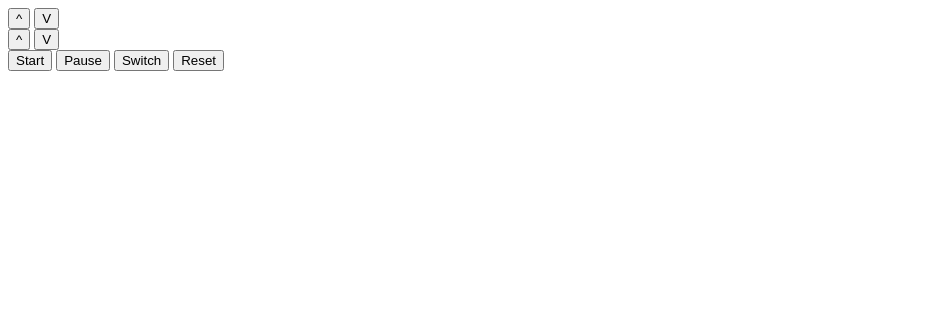
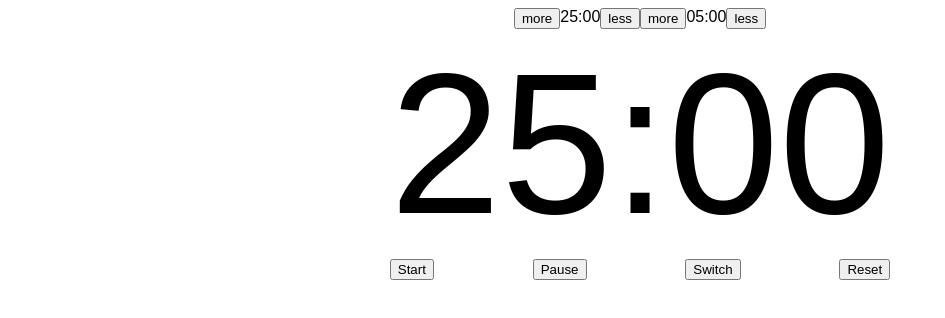
Before and after one commit to benhorns/pomodoro, a plain HTML site: page index.html in a window 1280 px wide. Shown: the whole page, without its empty margins (0-945 px from the left). Drawn offline with Linux system fonts and the light colour scheme.

Commit message:
style added

```diff
--- a/index.html
+++ b/index.html
@@ -9,19 +9,30 @@
 </head>
     <body>
       <div class="container">
-        <div class="top row">
-          <p id="work"></p>
-          <button id="more-work">^</button>
-          <button id="less-work">V</button>
-          <p id="break"></p>
-          <button id="more-break">^</button>
-          <button id="less-break">V</button>
+        <div class="top-row">
+
+          <div class="work-container">
+          <button id="more-work">more</button>
+          <div id="work"></div>
+          <button id="less-work">less</button>
+          </div>
+
+          <div class="break-container">
+          <button id="more-break">more</button>
+          <div id="break"></div>
+          <button id="less-break">less</button>
         </div>
-      <p id="demo"></p>
-        <button id="start">Start</button>
-        <button id="pause">Pause</button>
-        <button id="switch">Switch</button>
-        <button id="reset">Reset</button>
+
+        </div>
+        <div class="timer">
+          <div id="demo"></div>
+          <div id="timer-buttons">
+          <button id="start">Start</button>
+          <button id="pause">Pause</button>
+          <button id="switch">Switch</button>
+          <button id="reset">Reset</button>
+        </div>
+        </div>
       </div>
     </body>
 </html>
--- a/script.js
+++ b/script.js
@@ -133,7 +133,7 @@ const changeAmountOfTime = (choice) => {
   } else if (choice === "moreBreak" && breakTime < 3540) {
     document.getElementById("break").innerHTML = formatTime(breakTime+=60);
     if (timerMode === "break") {
-      document.getElementById("demo").innerHTML = formatTime(timeRemaining+s=60);
+      document.getElementById("demo").innerHTML = formatTime(timeRemaining+=60);
     }
   } else if (choice === "lessBreak" && breakTime > 0) {
     document.getElementById("break").innerHTML = formatTime((breakTime-=60));
--- a/style.css
+++ b/style.css
@@ -1,7 +1,43 @@
-p {
-  font-size: 100px;
-  float: center;
-  margin: 0;
-  padding: 0;
-  border: 0;
-}
+html, body {
+  font-family: Arial, sans-serif;}
+
+  .container{
+    display: flex;
+    flex-direction: column;
+    align-items: center;
+    justify-content: center;
+    text-align: center;
+  }
+
+  .top-row {
+    order: 1;
+    display:inline-block;
+    justify-content: center;
+    display: flex;
+    flex-direction: row;
+    flex: inherit;
+  }
+
+  .work-container {
+    display: flex;
+    flex-direction: row;
+    justify-content: space-between;
+  }
+
+  .break-container {
+    display:flex;
+    flex-direction: row;
+    justify-content: space-between;
+
+  }
+  .timer{
+    order: 2;
+  }
+
+  #demo {
+    font-size: 200px;
+  }
+
+  #timer-buttons {
+    display: flex;
+    justify-content: space-between;  }
```
